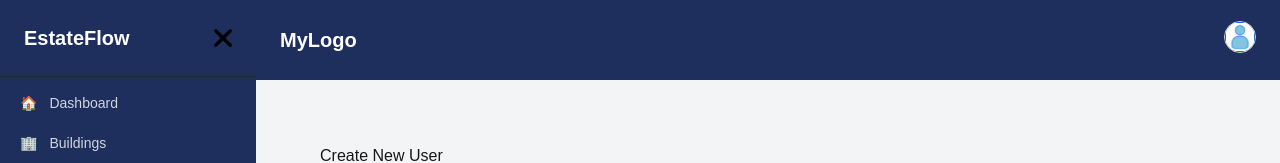
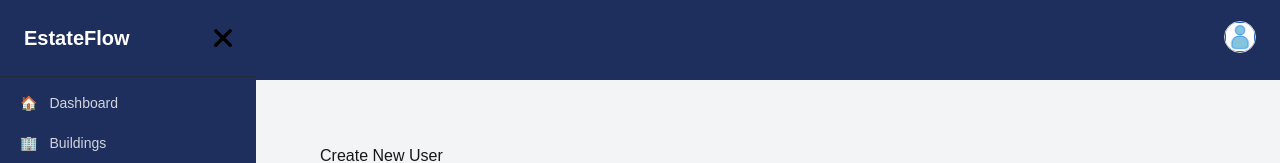
Before and after one commit to bkaniket/Nirvana, a Next.js app: page /register in a window 1280 px wide. Shown: the top 163 px of the page. Built offline with nearby package versions, Linux system fonts and the light colour scheme.

Commit message:
Remove Logo

```diff
--- a/components/Navbar.tsx
+++ b/components/Navbar.tsx
@@ -56,12 +56,15 @@ export default function NavBar({onMenuClick}: NavbarProps) {
           className="text-xl font-bold cursor-pointer"
           onClick={() => router.push("/dashboard")}
         >
-          {/* <Image src="/icons/close.png"
+
+          {/*
+          Logo
+          <Image src="/icons/close.png"
                         alt="Cross"
                         width={18}
                         height={18}
                         className="object-contain" /> */}
-          MyLogo
+
         </div>
         </div>
       {/* Profile */}
```
